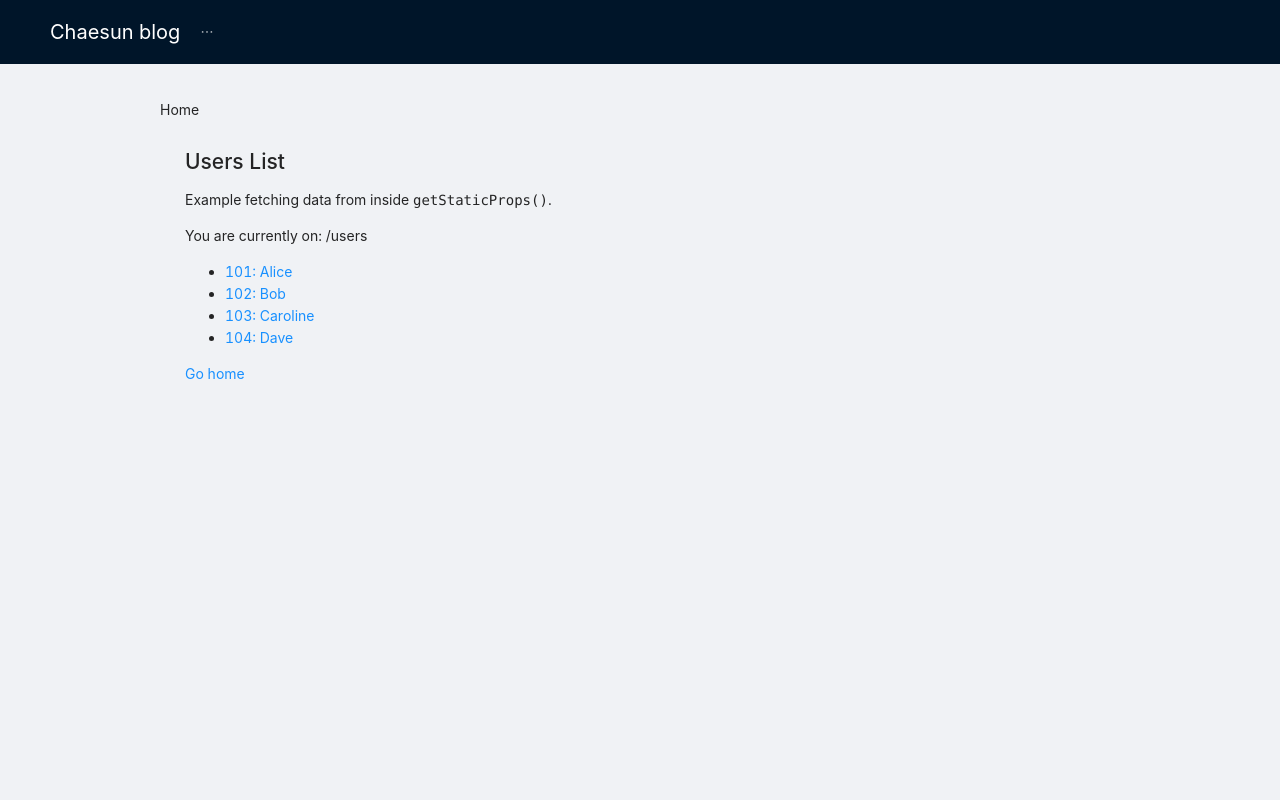
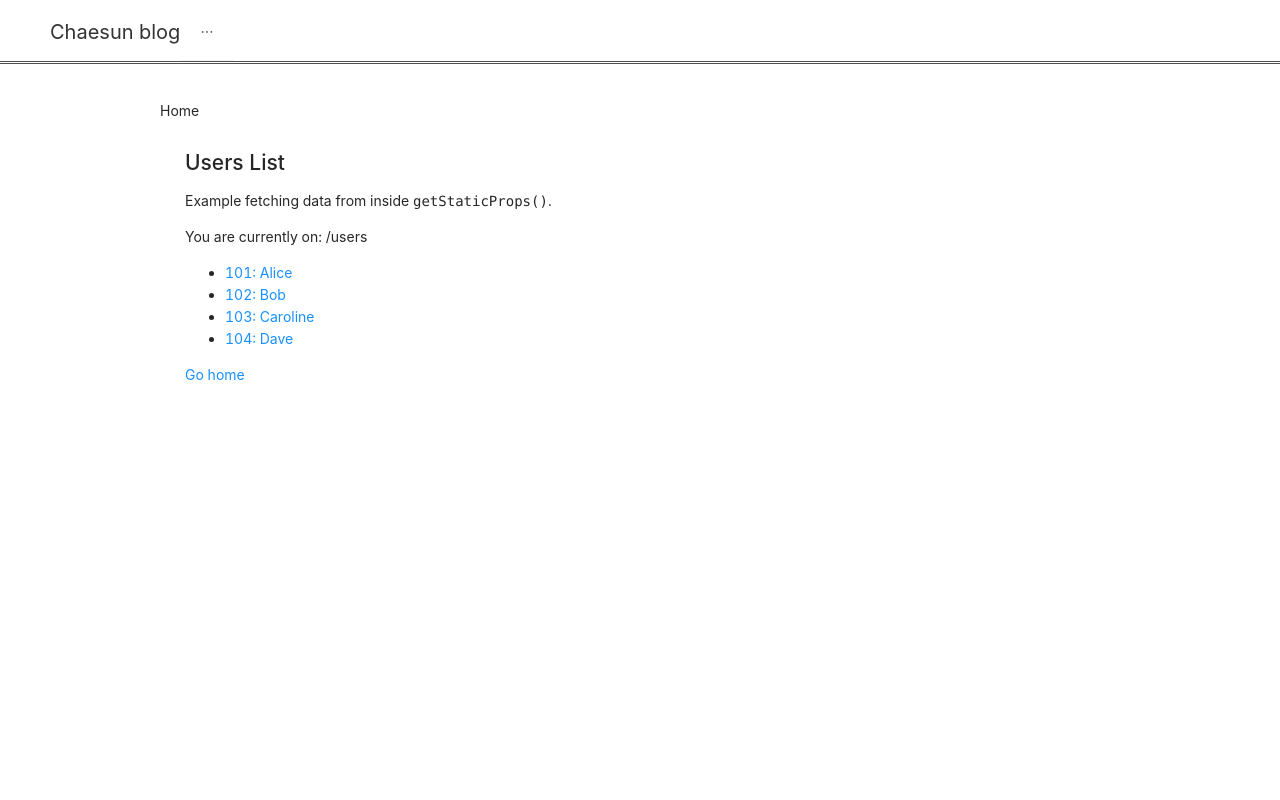
Before and after one commit to LarryJung/next-blog, a Next.js app: page /users in a window 1280 px wide. Shown: the top 800 px of the page. Built offline with nearby package versions, Linux system fonts and the light colour scheme.

Commit message:
스타일 수정

```diff
--- a/components/Layout.tsx
+++ b/components/Layout.tsx
@@ -2,57 +2,22 @@ import React, { ReactNode } from 'react';
 import Link from 'next/link';
 import Head from 'next/head';
 import { Layout, Menu, Breadcrumb } from 'antd';
+import classNames from 'classnames';
 const { Header, Content, Footer } = Layout;
 
 type Props = {
   children?: ReactNode;
   title?: string;
   breadCrumbs?: string[];
-  fixed?: boolean;
-  hero?: boolean;
+  headerTransparent?: boolean;
 };
 
 const BlogLayout = ({
   children,
   title = 'the next blog',
   breadCrumbs,
-  fixed = true,
-  hero = false,
+  headerTransparent = true,
 }: Props) => {
-  // const headerStyle: string = hero ? '' : 'fixed';
-  const headerStyle = {
-    position: '',
-    zIndex: 1,
-    width: '100%',
-    display: 'flex',
-    justifyContent: 'flex-start',
-    flexDirection: 'row',
-    margin: '',
-    backgroundColor: '',
-    borderBottom: '',
-    opacity: 1,
-    boxShadow: '',
-  };
-  !fixed && (headerStyle.position = 'fixed');
-  !fixed && (headerStyle.backgroundColor = 'white');
-  fixed && (headerStyle.backgroundColor = '');
-  // !fixed && (headerStyle.borderBottom = '1px solid');
-  // fixed && (headerStyle.borderBottom = '');
-  fixed && (headerStyle.opacity = 1);
-  !fixed && (headerStyle.opacity = 0.8);
-  fixed && (headerStyle.boxShadow = '');
-  !fixed && (headerStyle.boxShadow = '0 1px 40px 1px gray');
-  // !hero && (headerStyle.margin = '0 0 64px 0');
-
-  const contentStyle = {
-    marginTop: 0,
-  };
-  !fixed && (contentStyle.marginTop = 64);
-
-  const headerFont = { color: 'black', fontSize: '20px', minWidth: '30px' };
-  !fixed && (headerFont.color = 'black');
-  fixed && (headerFont.color = 'white');
-  const menuTheme = fixed ? 'dark' : 'light';
   return (
     <>
       <Head>
@@ -60,35 +25,26 @@ const BlogLayout = ({
         <meta charSet="utf-8" />
         <meta name="viewport" content="initial-scale=1.0, width=device-width" />
       </Head>
-      <Layout>
-        {hero && (
-          <div
-            className="indexHero"
-            style={{
-              display: 'flex',
-              flexDirection: 'row',
-              justifyContent: 'center',
-              alignItems: 'center',
-            }}
+      <Layout className="mainLayout">
+        <Header
+          className={classNames('indexFixedHeader', {
+            transparent: headerTransparent,
+          })}
+        >
+          <span
+            className={classNames('logo', {
+              black: headerTransparent,
+              white: !headerTransparent,
+            })}
           >
-            {/* <div
-              style={{
-                fontFamily: 'sans-serif',
-                fontSize: '40px',
-                color: 'lightyellow',
-                padding: '0 15px 0 15px',
-              }}
-            >
-              Everybody have a Good Day :)
-            </div> */}
-          </div>
-        )}
-        <Header className="indexFixedHeader" style={headerStyle as React.CSSProperties}>
-          <span className="logo" style={headerFont}>
             Chaesun blog
           </span>
-
-          <Menu theme={menuTheme} mode="horizontal" defaultOpenKeys={['1', '2']}>
+          <div></div>
+          <Menu
+            theme={headerTransparent ? 'light' : 'dark'}
+            mode="horizontal"
+            defaultOpenKeys={['1', '2']}
+          >
             <Menu.Item key="1">
               <Link href="/">
                 <a style={{ fontFamily: 'inherit', fontSize: '15px' }}>Home</a>
@@ -99,25 +55,10 @@ const BlogLayout = ({
                 <a style={{ fontFamily: 'inherit', fontSize: '15px' }}>About</a>
               </Link>
             </Menu.Item>
-            {/* <Menu.Item key="3">
-            <Link href="/users">
-              <a>Users List</a>
-            </Link>
-          </Menu.Item> */}
           </Menu>
         </Header>
-        <Content className="site-layout" style={contentStyle}>
-          <div
-            style={{
-              display: 'flex',
-              flexDirection: 'row',
-              justifyContent: 'space-between',
-              margin: '35px auto 0 auto',
-              padding: '0 20px 0 20px',
-              alignItems: 'flex-end',
-              maxWidth: '1000px',
-            }}
-          >
+        <Content className="layoutContent">
+          <div className="breadCrumb">
             <Breadcrumb>
               <Breadcrumb.Item>
                 <Link href="/">
--- a/package.json
+++ b/package.json
@@ -9,6 +9,7 @@
   },
   "dependencies": {
     "antd": "^4.15.1",
+    "classnames": "^2.3.1",
     "gray-matter": "^4.0.2",
     "html-react-parser": "^1.2.6",
     "next": "latest",
--- a/styles/ant-custom.scss
+++ b/styles/ant-custom.scss
@@ -1,5 +1,11 @@
+.homeCardList {
+  margin-bottom: 30px;
+  border-color: lightsteelblue;
+  cursor: pointer;
+}
+
 .homeCardList:hover {
-  background-color: rgb(255, 200, 80) !important;
+  background-color: lightgoldenrodyellow !important;
   -webkit-transition: background-color 150ms linear;
   -ms-transition: background-color 150ms linear;
   transition: background-color 150ms linear;
@@ -18,4 +24,51 @@
   -ms-transition: all 0.3s;
   -o-transition: all 0.3s;
   transition: all 0.3s;
+
+  position: fixed;
+  z-index: 1;
+  width: 100%;
+  display: flex;
+  justify-content: flex-start;
+  flex-direction: row;
 }
+
+.indexFixedHeader.transparent {
+  opacity: 0.8;
+  background-color: white;
+  border-bottom: double;
+  // box-shadow: 0 1px 40px 1px gray;
+}
+
+.logo {
+  color: black;
+  font-size: 20px;
+  min-width: 30px;
+}
+
+.logo.white {
+  color: white;
+}
+
+.logo.black {
+  color: black;
+}
+
+.layoutContent .breadCrumb {
+  display: flex;
+  flex-direction: row;
+  justify-content: space-between;
+  margin: 100px auto 0 auto;
+  padding: 0 20px 0 20px;
+  align-items: flex-end;
+  max-width: 1000px;
+}
+
+.ant-layout {
+  background: white !important;
+}
+
+.ant-layout-footer {
+  margin-top: 60px;
+  background: white !important;
+}
```
Also changed, not shown: pages/index.tsx (+8 -22 lines), 1 other file (tests, documents, lock files or other folders).
